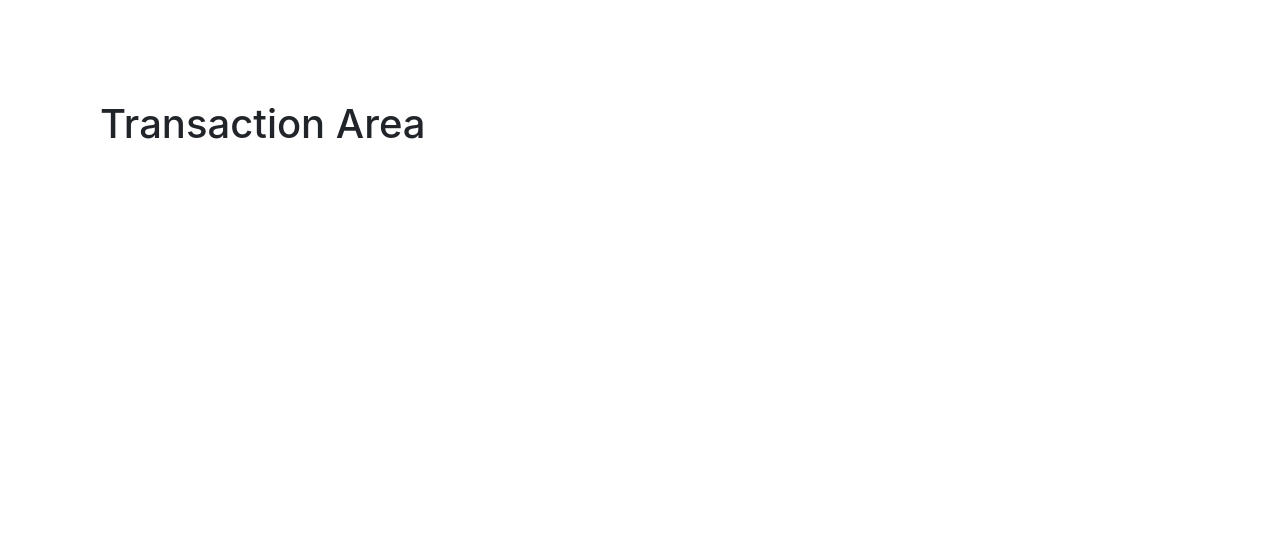
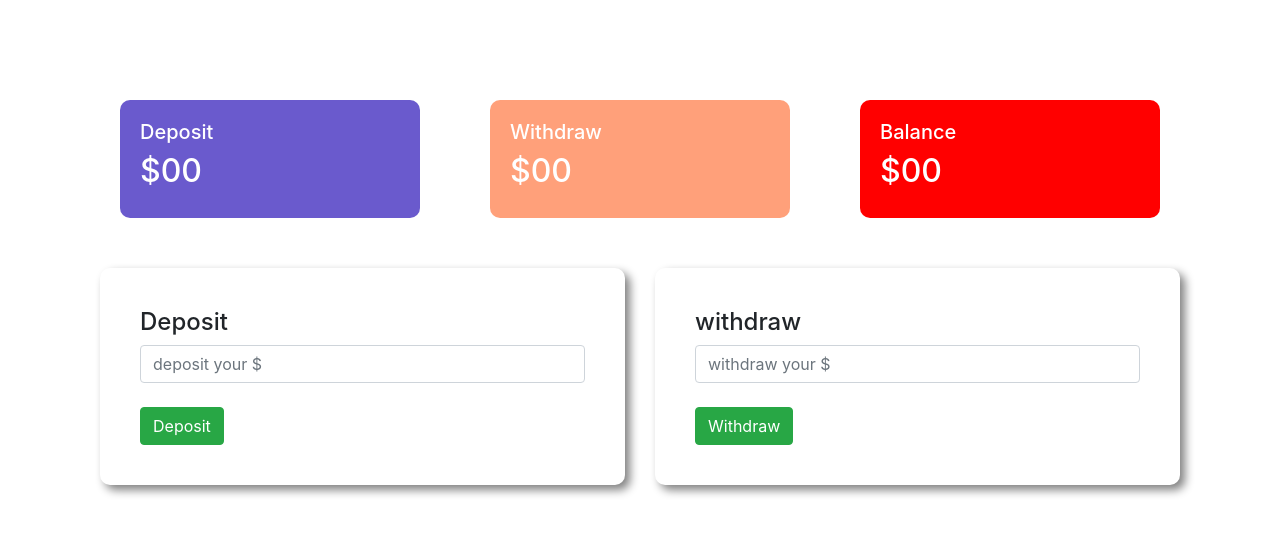
Before and after one commit to babluahmed01/Exim-Bank, a plain HTML site: page index.html in a window 1280 px wide. Both pictures are taken after a click on the button "Enter". Drawn offline with nearby package versions, Linux system fonts and the light colour scheme.

Commit message:
third time code added

```diff
--- a/index.html
+++ b/index.html
@@ -12,16 +12,51 @@
                 <h1 class="text-center">Welcome to Exim Bank</h1>
                 <div class="submit-area">
                     <h4>login</h4>
-                <input type="email" placeholder="please input email">
-                <br><br>
-                <input type="password" name="" id="" placeholder="please input password">
-                <br><br>
+                <input type="email" class="form-control" placeholder="please input  your email">
+                <br>
+                <input type="password" name="" id="" class="form-control" placeholder="please input your password">
+                <br>
                 <button id="login" class="btn btn-success">Enter</button>
             </div>
-
             </div>
             <div id="transaction-area">
-                <h1>Transaction Area</h1>
+                <div class="row">
+                    <div class="col-md-4 " >
+                       <div class="deposit status">
+                        <h5>Deposit</h5>
+                        <h2>$00</h2>
+                       </div>
+                    </div>
+                    <div class="col-md-4">
+                      <div class="withdraw status">
+                        <h5 >Withdraw</h5>
+                        <h2>$00</h2>
+                      </div>
+                    </div>
+                    <div class="col-md-4 ">
+                      <div class="balance status">
+                        <h5>Balance</h5>
+                        <h2>$00</h2>
+                      </div>
+                    </div>
+                </div>
+                <div class="row">
+                    <div class="col-md-6">
+                       <div class="submit-area">
+                        <h4>Deposit</h4>
+                        <input type="text" class="form-control" placeholder="deposit your $ ">
+                        <br>
+                        <button class="btn btn-success">Deposit</button></div>
+                       </div>
+                    <div class="col-md-6">
+                    <div class="submit-area">
+                        <h4>withdraw</h4>
+                        <input type="text" class="form-control" placeholder="withdraw your $">
+                        <br>
+                        <button class="btn btn-success">Withdraw</button>
+                    </div>
+                </div>
+                </div>
             </div>
         <script>
             const loginBtn =document.getElementById("login");
@@ -31,7 +66,6 @@
                 const transactionArea =document.getElementById("transaction-area");
                 transactionArea.style.display="block";
             })
-
         </script>
         </body>
         </html>
--- a/style.css
+++ b/style.css
@@ -10,3 +10,22 @@ body{
 #transaction-area{
  display: none;
 }
+.text-center{
+    color:	#2AAA8A;
+}
+.status{
+    margin: 0px 20px;
+    color:white;
+    padding: 20px;
+    border-radius: 10px;
+}
+.deposit{
+
+    background-color:slateblue ;
+}
+.withdraw{
+    background-color: lightsalmon;
+}
+.balance{
+background-color:red;
+}
```
